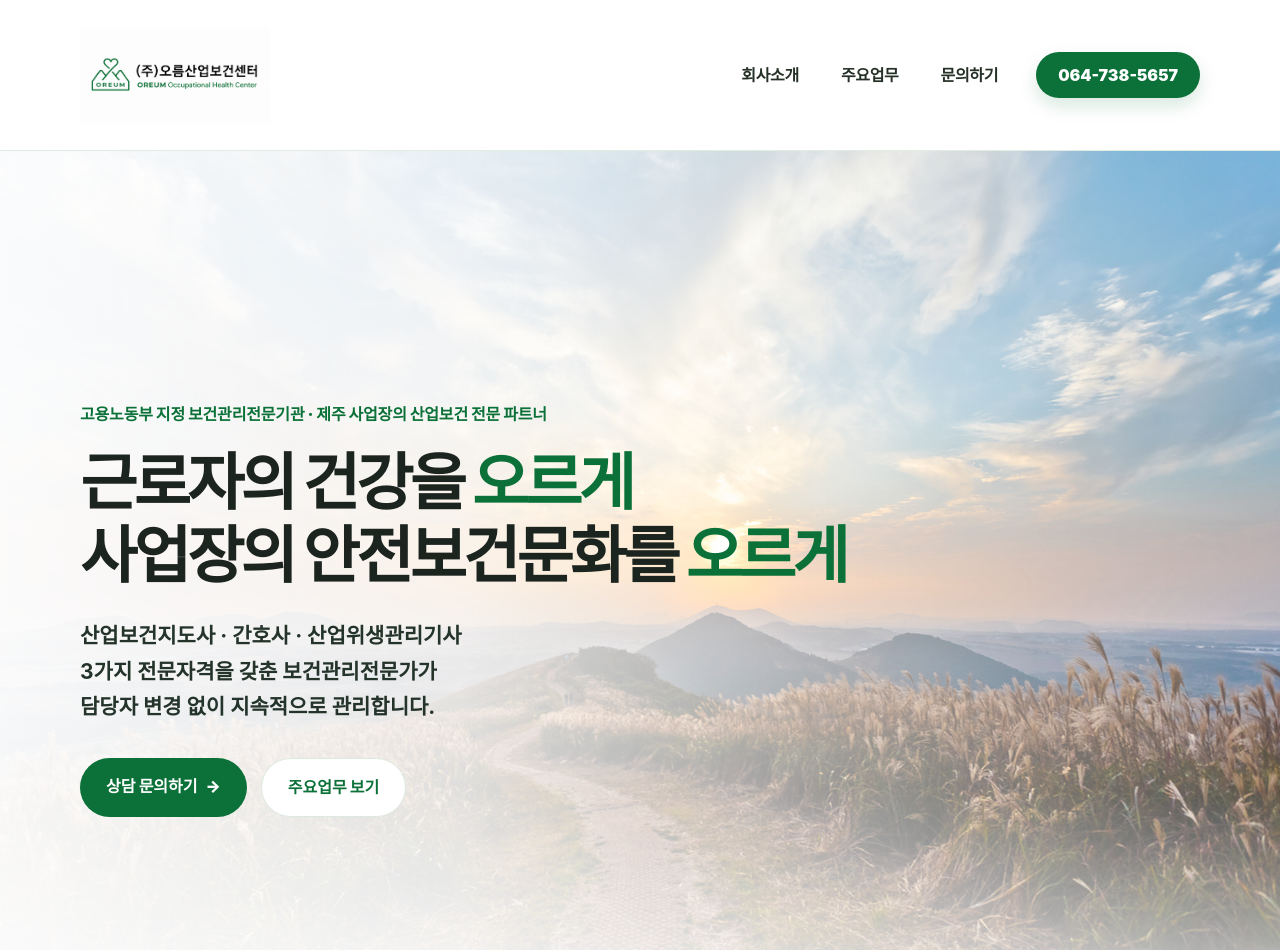
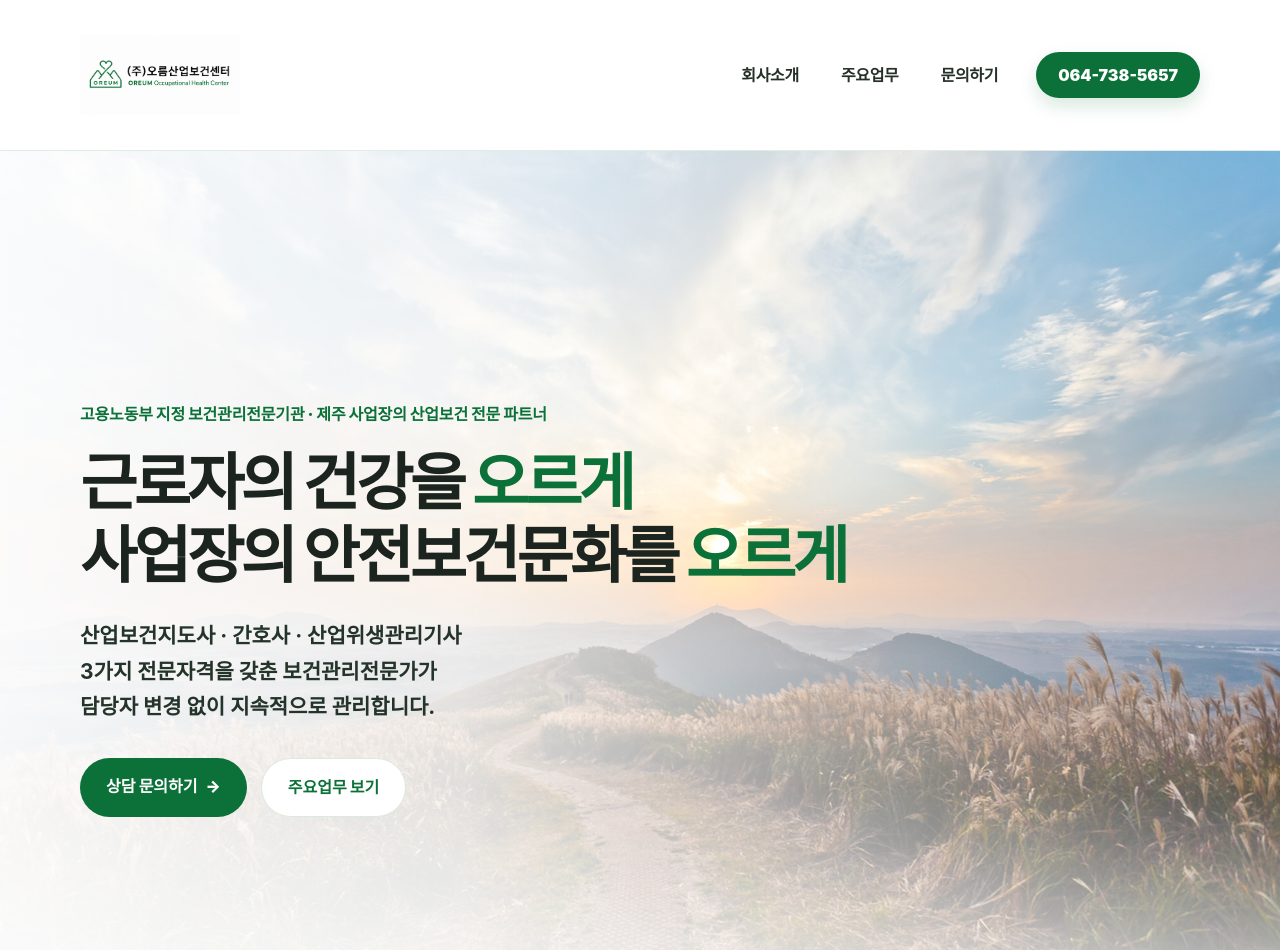
Before and after one commit to oreumhealth/oreum-health, a plain HTML site: page index.html in a window 1280 px wide. Shown: the top 950 px of the page. Drawn offline with Linux system fonts and the light colour scheme.

Commit message:
Update style.css

```diff
--- a/style.css
+++ b/style.css
@@ -339,7 +339,7 @@ footer{background:#fff;color:#536058;border-top:1px solid var(--line);padding:36
 }
 
 .brand img {
-  height: 95px !important;
+  height: 80px !important;
   width: auto !important;
   max-width: 760px !important;
   object-fit: contain !important;
```
